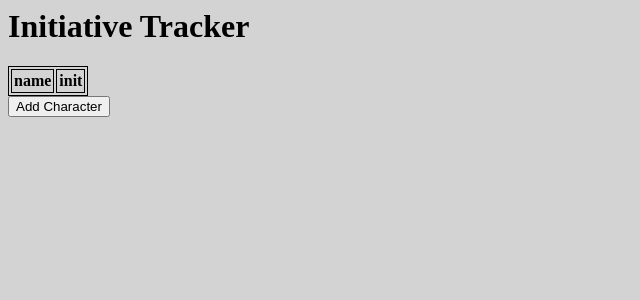
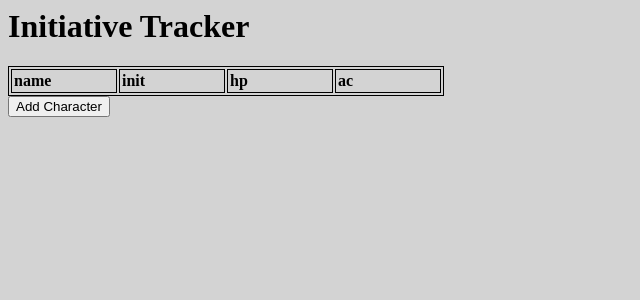
Before and after one commit to parallaxeffect/inittracker, a React app: page / in a window 1280 px wide. Shown: the top 300 px of the page, without its empty margins (0-640 px from the left). Built offline with nearby package versions, Linux system fonts and the light colour scheme.

Commit message:
stylesheet

```diff
--- a/public/style.css
+++ b/public/style.css
@@ -13,5 +13,9 @@ thead {
 td {
   border: 1px solid;
   padding: 2px;
-  min-width: 20px;
+  min-width: 100px;
 }
+
+input {
+  width: 100px;
+}
--- a/src/components/CharacterList.jsx
+++ b/src/components/CharacterList.jsx
@@ -6,7 +6,7 @@ import {listCharactersByFieldNumeric, editCharacterField} from '../redux/charact
 class InitiativeList extends React.Component {
   render() {
     var characters = this.props.characters
-    var stats = ["name", "init"]
+    var stats = ["name", "init", "hp", "ac"]
 
     return (
       <table>
--- a/src/redux/characters.jsx
+++ b/src/redux/characters.jsx
@@ -41,7 +41,7 @@ export var addCharacter = function () {
     id,
     character: {
       id,
-      name: "New character"
+      name: ""
     }
   }
 }
```
